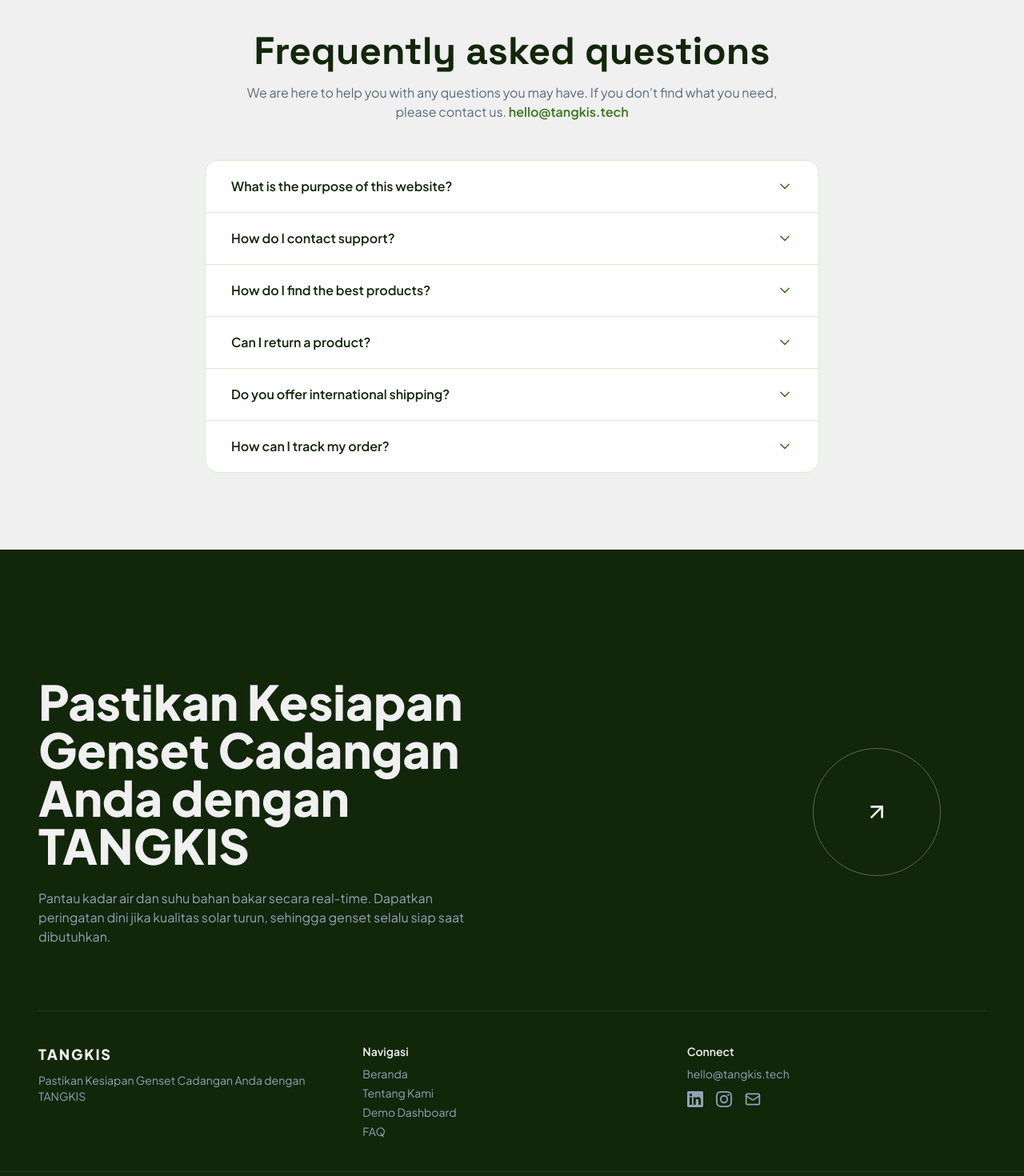
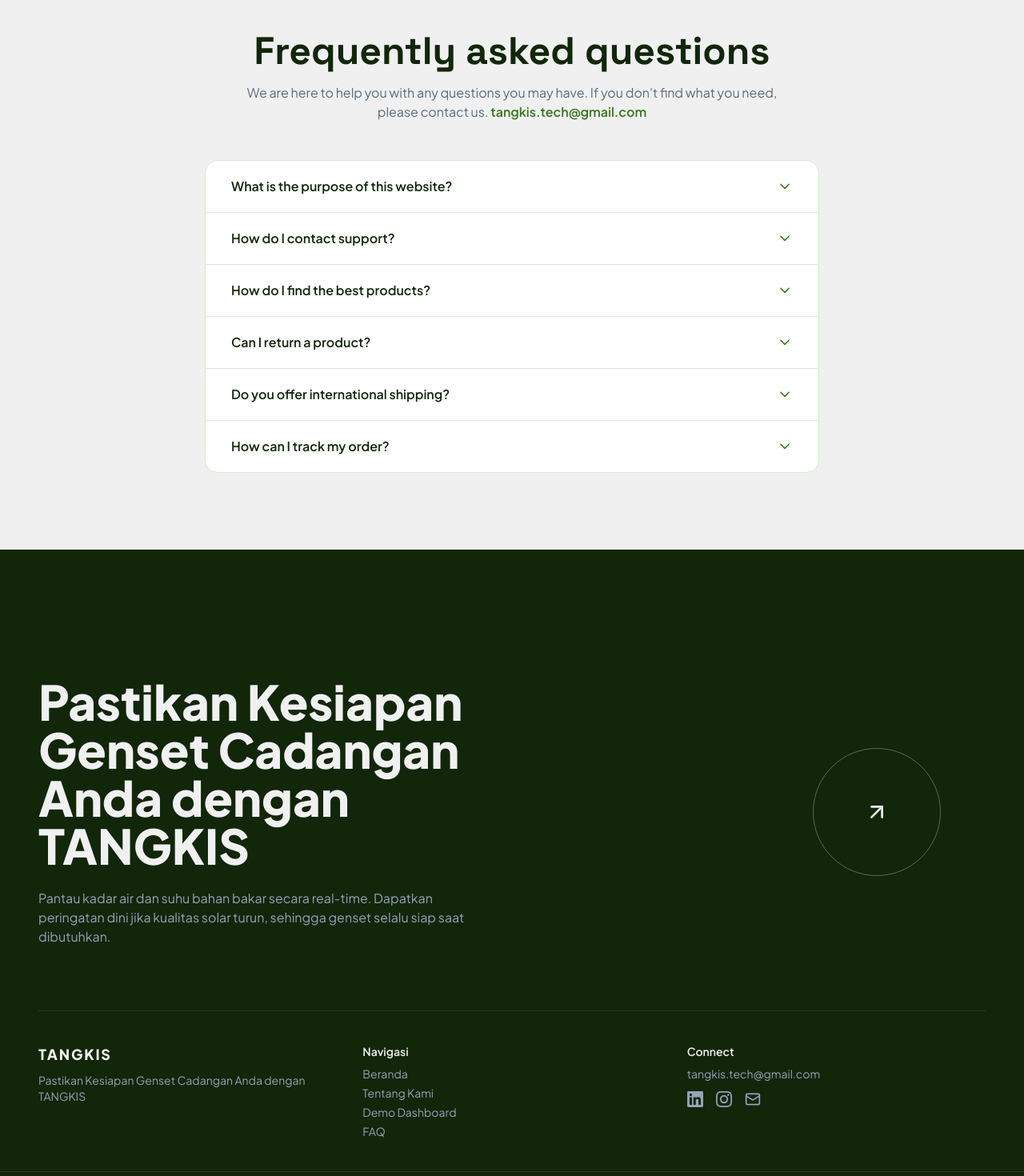
Before and after one commit to Nyanist/tangkis, a Next.js app: page /faq in a window 1280 px wide. Shown: the part 120-1590 px from the top of the page at 80% size. Built offline with nearby package versions, Linux system fonts and the light colour scheme; a web font is replaced by a local one.

Commit message:
feat: update from upstream

```diff
--- a/src/app/faq/page.tsx
+++ b/src/app/faq/page.tsx
@@ -18,8 +18,8 @@
           <p className="mt-4 font-description text-[#5A6B7B]">
             We are here to help you with any questions you may have. If you don&apos;t find what you need, please
             contact us.{" "}
-            <Link href="mailto:hello@tangkis.tech" className="font-semibold text-brand-700 hover:text-brand-800">
-              hello@tangkis.tech
+            <Link href="mailto:tangkis.tech@gmail.com" className="font-semibold text-brand-700 hover:text-brand-800">
+              tangkis.tech@gmail.com
             </Link>
           </p>
         </div>
--- a/src/components/layout/Footer.tsx
+++ b/src/components/layout/Footer.tsx
@@ -64,7 +64,7 @@
           <div>
             <p className="text-sm font-semibold">Connect</p>
             <p className="mt-2 text-sm text-slate-400">
-              hello@tangkis.tech
+              tangkis.tech@gmail.com
             </p>
             {/* ponytail: LinkedIn/Instagram are decorative placeholders — no real accounts to link yet */}
             <div className="mt-3 flex items-center gap-4">
@@ -74,7 +74,7 @@
               <Link href="https://instagram.com/tangkis.tech" aria-label="Instagram" className="text-slate-400 hover:text-[#f0f0f0]">
                 <InstagramMark className="h-5 w-5" />
               </Link>
-              <Link href="mailto:hello@tangkis.tech" aria-label="Email" className="text-slate-400 hover:text-[#f0f0f0]">
+              <Link href="mailto:tangkis.tech@gmail.com" aria-label="Email" className="text-slate-400 hover:text-[#f0f0f0]">
                 <Mail className="h-5 w-5" />
               </Link>
             </div>
--- a/src/components/ui/contact-with-globe.tsx
+++ b/src/components/ui/contact-with-globe.tsx
@@ -17,8 +17,8 @@
 // ponytail: phone is a decorative placeholder, like the LinkedIn/Instagram links
 // elsewhere in Footer.tsx — no dedicated support line configured yet.
 const CONTACT_LINKS = [
-  { icon: Mail, label: "hello@tangkis.tech", href: "mailto:hello@tangkis.tech" },
-  { icon: Phone, label: "+62 21 5550 100", href: "tel:+622155500100" },
+  { icon: Mail, label: "tangkis.tech@gmail.com", href: "mailto:tangkis.tech@gmail.com" },
+  { icon: Phone, label: "+62 00 0000 0000", href: "tel:+62 00 0000 0000" },
 ];
 
 interface GlobeWireframeProps {
```
